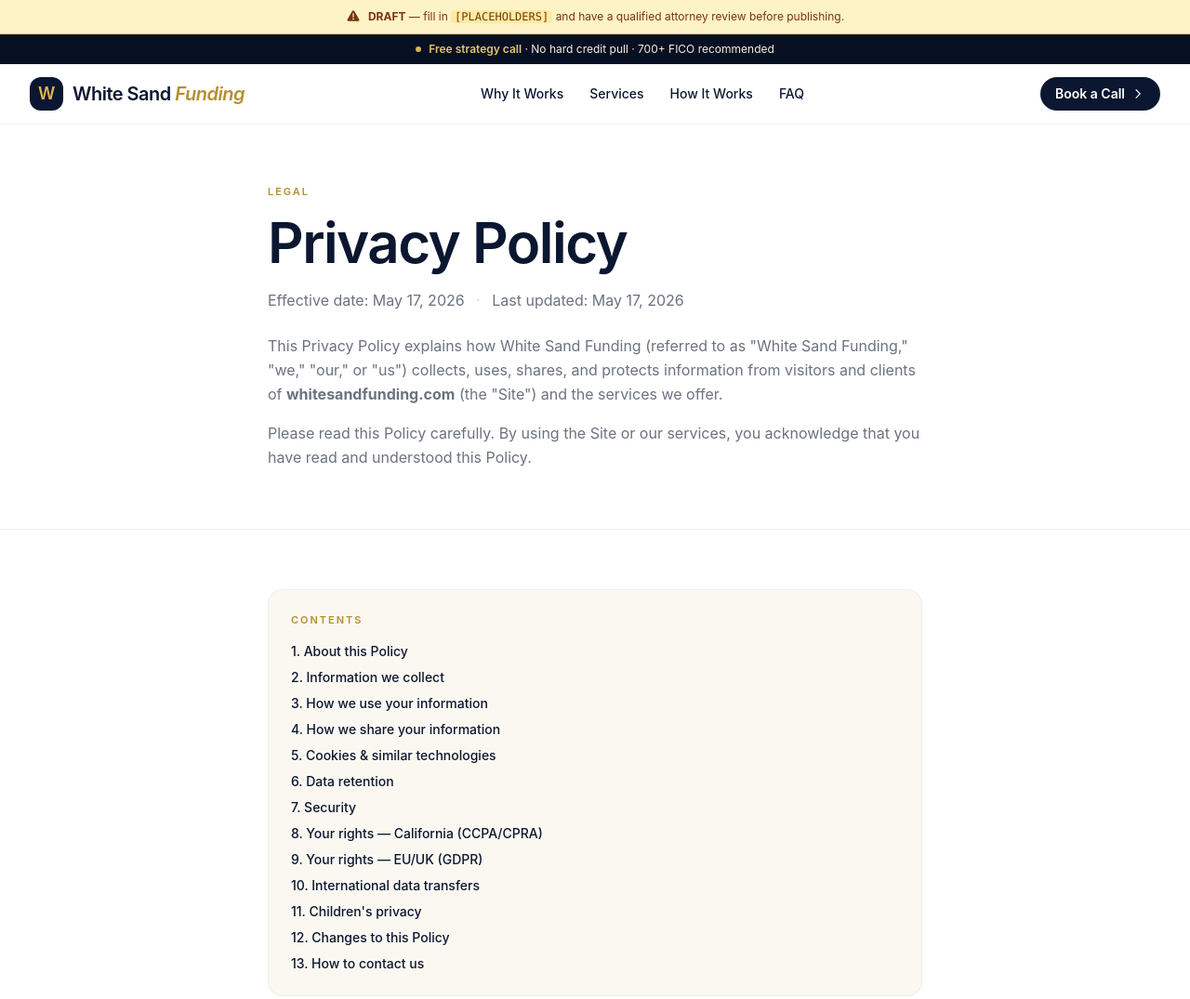
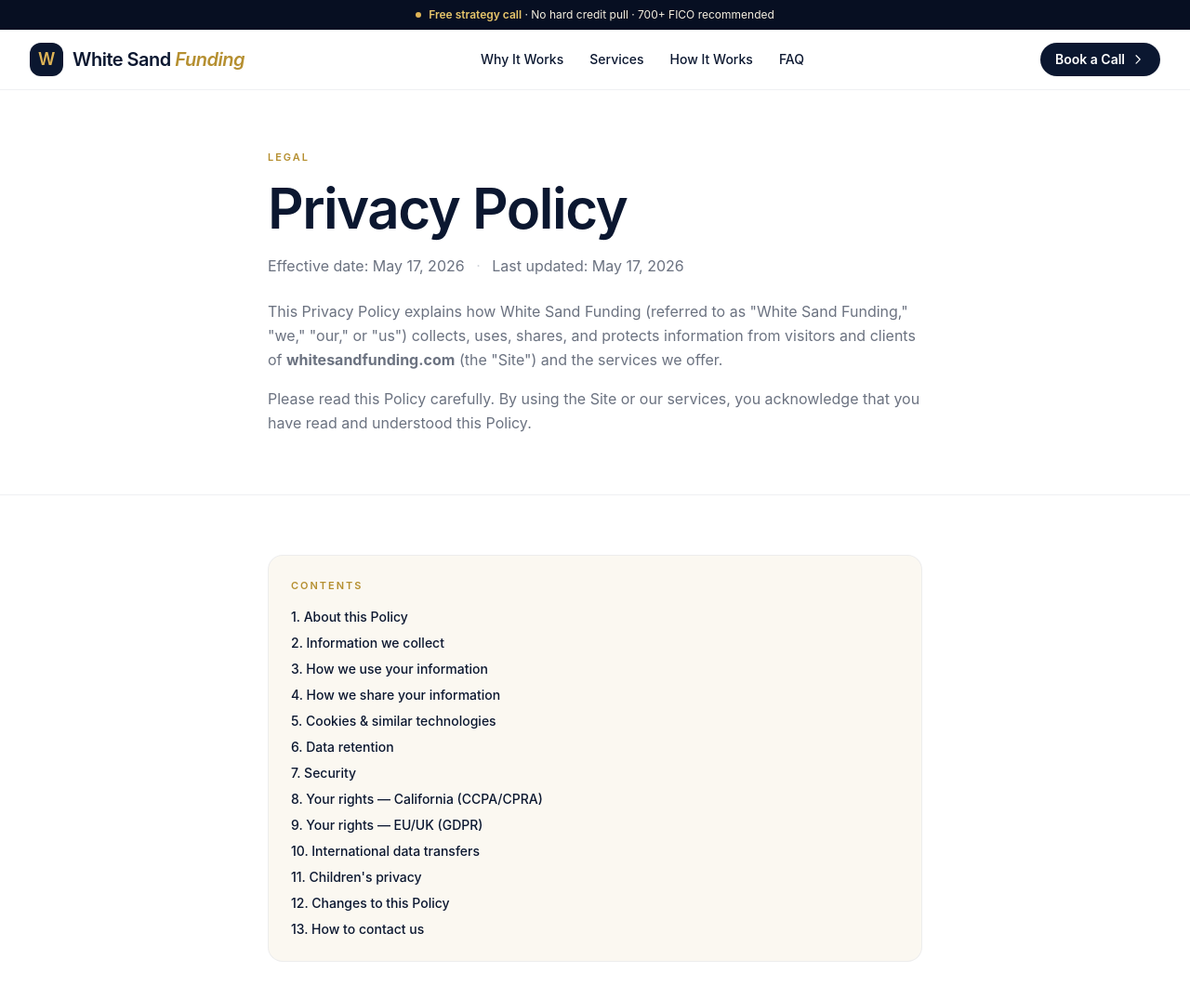
Before and after one commit to Kittagroup/Whitesandfunding, a plain HTML site: page privacy.html in a window 1280 px wide. Shown: the top 1075 px of the page at 93% size. Drawn offline with nearby package versions, Linux system fonts and the light colour scheme.

Commit message:
Add files via upload

```diff
--- a/privacy.html
+++ b/privacy.html
@@ -77,14 +77,6 @@
 </style>
 </head>
 <body class="antialiased">
-
-<!-- DRAFT BANNER — remove after attorney review -->
-<div class="bg-amber-100 border-b border-amber-300 text-amber-900 text-xs" role="status" aria-live="polite">
-  <div class="max-w-7xl mx-auto px-4 sm:px-6 lg:px-8 py-2.5 flex items-center justify-center gap-2 text-center">
-    <svg class="h-4 w-4 flex-shrink-0" viewBox="0 0 20 20" fill="currentColor"><path fill-rule="evenodd" d="M8.485 2.495c.673-1.167 2.357-1.167 3.03 0l6.28 10.875c.673 1.167-.17 2.625-1.516 2.625H3.72c-1.347 0-2.189-1.458-1.515-2.625L8.485 2.495zM10 5a.75.75 0 01.75.75v4.5a.75.75 0 01-1.5 0v-4.5A.75.75 0 0110 5zm0 9a1 1 0 100-2 1 1 0 000 2z" clip-rule="evenodd"/></svg>
-    <span><strong>DRAFT</strong> — fill in <code class="font-mono bg-amber-200/60 px-1 rounded">[PLACEHOLDERS]</code> and have a qualified attorney review before publishing.</span>
-  </div>
-</div>
 
 <!-- ANNOUNCEMENT BAR -->
 <div class="bg-navy-900 text-cream-100 text-xs">
```
Also changed, not shown: terms.html (+0 -8 lines).
